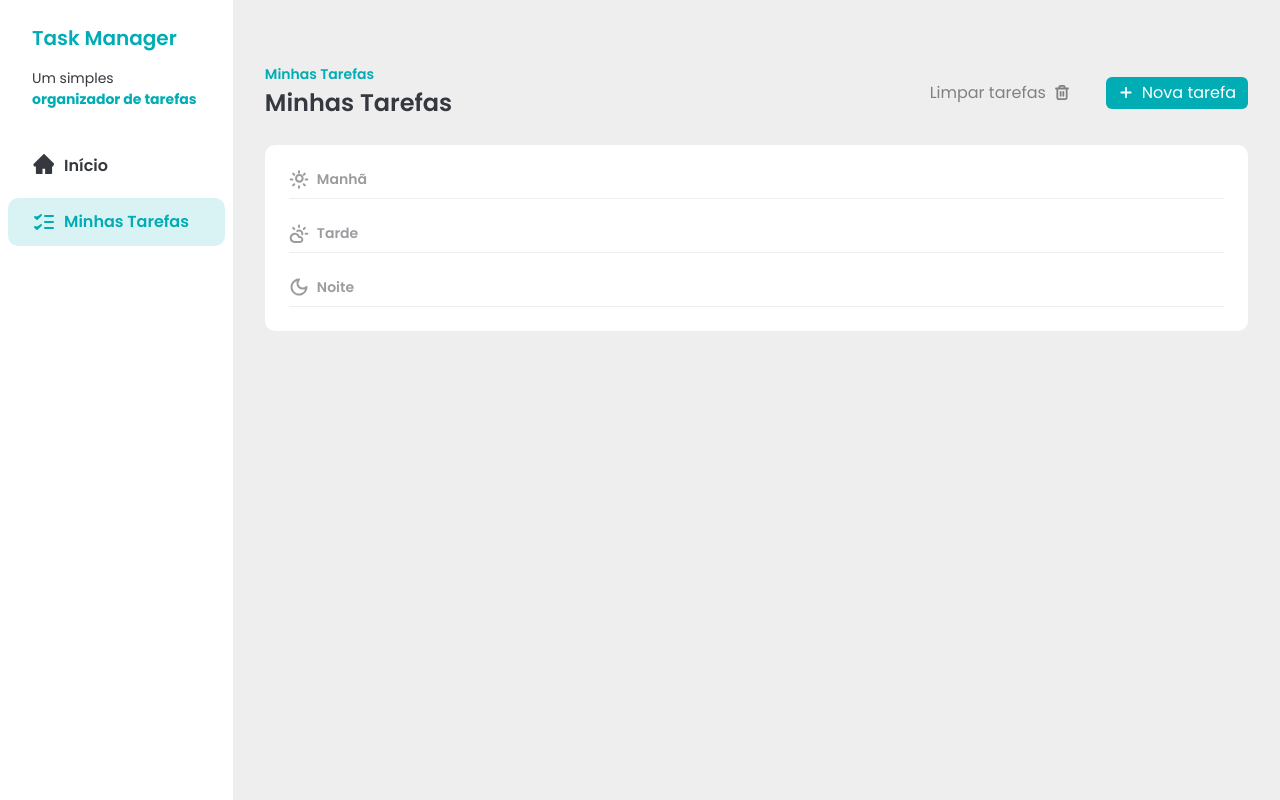
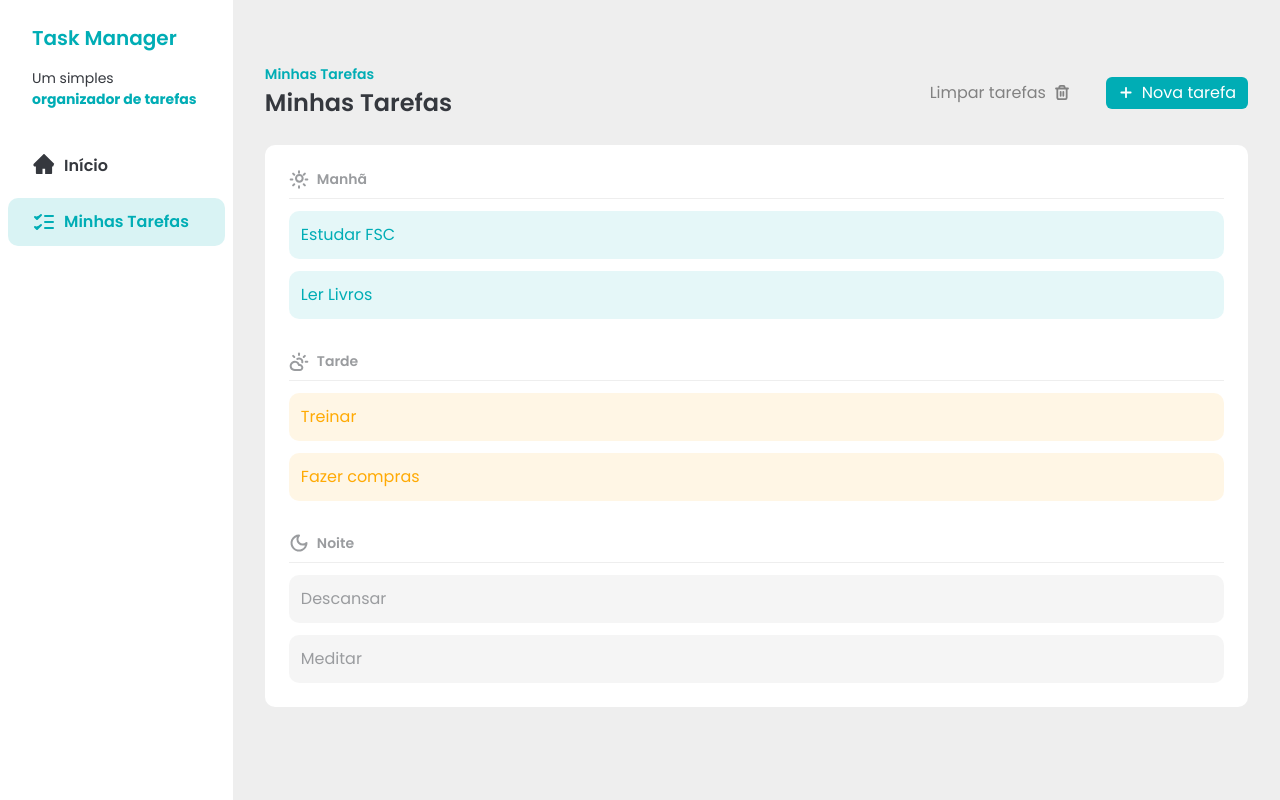
Before and after one commit to kleyton-ferreira/gerenciador-tarefas, a React (Vite) app: page / in a window 1280 px wide. Built offline with nearby package versions, Linux system fonts and the light colour scheme.

Commit message:
feat: ensure tasks are listed on Tasks component

```diff
--- /dev/null
+++ b/constants/ITENS.js
@@ -0,0 +1,46 @@
+const ITENS = [
+  {
+    id: '1',
+    title: 'Estudar FSC',
+    description: 'Estudar para a prova FSC',
+    time: 'morning',
+    status: 'done',
+  },
+  {
+    id: '2',
+    title: 'Ler Livros',
+    description: 'Ler o livre de matemática',
+    time: 'morning',
+    status: 'done',
+  },
+  {
+    id: '3',
+    title: 'Treinar',
+    description: 'Treinar para competição de natação',
+    time: 'afternoon',
+    status: 'in-progress',
+  },
+  {
+    id: '4',
+    title: 'Fazer compras',
+    description: 'Comprar igredientes para o jantar',
+    time: 'afternoon',
+    status: 'in-progress',
+  },
+  {
+    id: '5',
+    title: 'Descansar',
+    description: 'Assistir um filme com a família',
+    time: 'evening',
+    status: 'not-started',
+  },
+  {
+    id: '6',
+    title: 'Meditar',
+    description: 'Meditar por 10 minutos',
+    time: 'evening',
+    status: 'not-started',
+  },
+]
+
+export default ITENS
--- a/src/components/Task/Task.jsx
+++ b/src/components/Task/Task.jsx
@@ -1,5 +1,6 @@
-import React from 'react'
+import React, { useState } from 'react'
 
+import ITENS from '../../../constants/ITENS'
 import {
   AddIcon,
   CloudIcon,
@@ -8,9 +9,16 @@ import {
   Trashcon,
 } from '../../assets/icons'
 import Button from '../Button/Button'
+import TaskItem from '../TaskItem/TaskItem'
 import TaskSeparator from '../TaskSeparator/TaskSeparator'
 
 const Task = () => {
+  const [tasks, setTasks] = useState(ITENS)
+
+  const morningTasks = tasks.filter((items) => items.time === 'morning')
+  const afterTasks = tasks.filter((items) => items.time === 'afternoon')
+  const eveningTasks = tasks.filter((items) => items.time === 'evening')
+
   return (
     <div className="w-full px-8 py-16">
       <div className="flex items-center justify-between">
@@ -32,14 +40,23 @@ const Task = () => {
         </div>
       </div>
       <div className="mt-6 rounded-[10px] bg-brand-white p-6">
-        <div>
+        <div className="space-y-3">
           <TaskSeparator title="Manhã" icon={<SunIcon />} />
+          {morningTasks.map((task) => (
+            <TaskItem key={task.id} taskItens={task} />
+          ))}
         </div>
-        <div className="my-6">
+        <div className="my-8 space-y-3">
           <TaskSeparator title="Tarde" icon={<CloudIcon />} />
+          {afterTasks.map((task) => (
+            <TaskItem key={task.id} taskItens={task} />
+          ))}
         </div>
-        <div>
+        <div className="space-y-3">
           <TaskSeparator title="Noite" icon={<MoonIcon />} />
+          {eveningTasks.map((task) => (
+            <TaskItem key={task.id} taskItens={task} />
+          ))}
         </div>
       </div>
     </div>
--- /dev/null
+++ b/src/components/TaskItem/TaskItem.jsx
@@ -0,0 +1,24 @@
+import React from 'react'
+
+const TaskItem = ({ taskItens }) => {
+  const getStatusClass = () => {
+    if (taskItens.status === 'done') {
+      return 'bg-brand-primary  text-brand-primary'
+    }
+    if (taskItens.status === 'in-progress') {
+      return 'bg-brand-process  text-brand-process'
+    }
+
+    if (taskItens.status === 'not-started') {
+      return 'bg-brand-text-gray  text-brand-text-gray'
+    }
+  }
+
+  return (
+    <div className={`rounded-[10px] bg-opacity-10 p-3 ${getStatusClass()}`}>
+      <p>{taskItens.title}</p>
+    </div>
+  )
+}
+
+export default TaskItem
```
